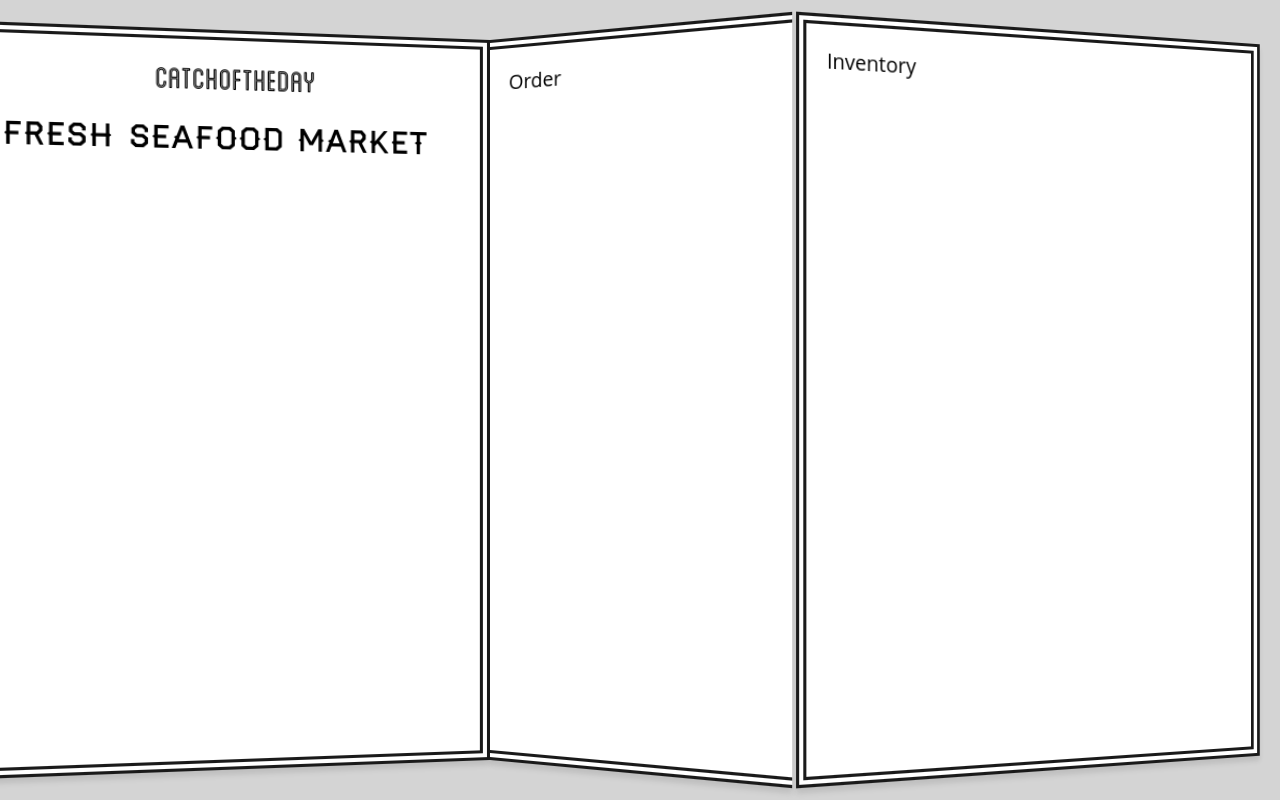
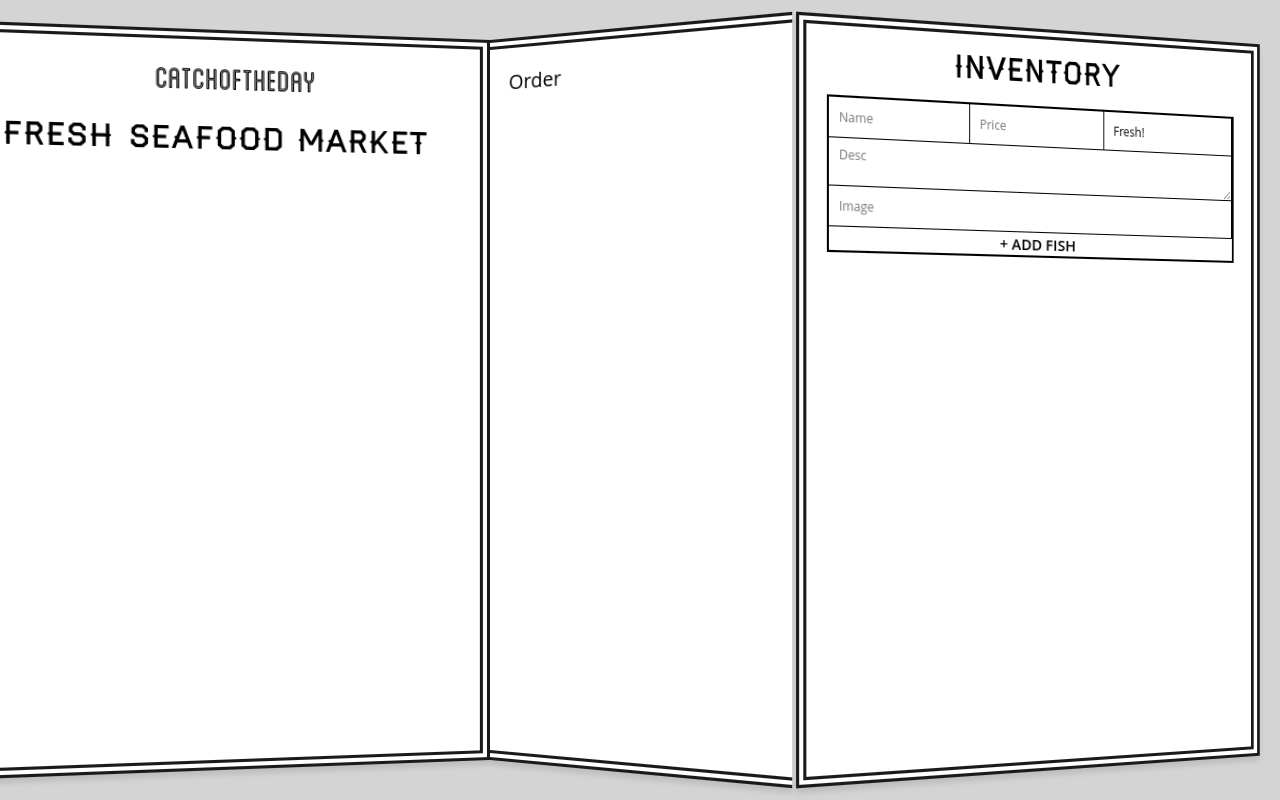
Before and after one commit to tehillaFeldman/catch-of-the-day, a React (Create React App) app: page / in a window 1280 px wide. Both pictures are taken after a click on the button "VISIT STORE". Shown: the top 800 px of the page. Built offline with nearby package versions, Linux system fonts and the light colour scheme.

Commit message:
understanding state

```diff
--- /dev/null
+++ b/src/components/AddFishForm.js
@@ -0,0 +1,55 @@
+import React, { Component } from 'react';
+
+class AddFishForm extends Component {
+  nameRef = React.createRef();
+  priceRef = React.createRef();
+  statusRef = React.createRef();
+  descRef = React.createRef();
+  imageRef = React.createRef();
+
+  createFish = (e) => {
+    e.preventDefault();
+    const fish = {
+      name: this.nameRef.current.value,
+      price: parseFloat(this.priceRef.current.value),
+      status: this.statusRef.current.value,
+      desc: this.descRef.current.value,
+      image: this.imageRef.current.value,
+    };
+    this.props.addFish(fish);
+    //refresh form
+    e.currentTarget.reset();
+  };
+  render() {
+    return (
+      <form className='fish-edit' onSubmit={this.createFish}>
+        <input name='name' ref={this.nameRef} type='text' placeholder='Name' />
+        <input
+          name='price'
+          ref={this.priceRef}
+          type='text'
+          placeholder='Price'
+        />
+        <select name='status' ref={this.statusRef}>
+          <option value='available'>Fresh!</option>
+          <option value='unavailable'>Sold Out!</option>
+        </select>
+        <textarea
+          name='desc'
+          ref={this.descRef}
+          type='text'
+          placeholder='Desc'
+        />
+        <input
+          name='image'
+          ref={this.imageRef}
+          type='text'
+          placeholder='Image'
+        />
+        <button type='submit'>+ Add Fish</button>
+      </form>
+    );
+  }
+}
+
+export default AddFishForm;
--- a/src/components/App.js
+++ b/src/components/App.js
@@ -4,6 +4,18 @@ import Order from './Order';
 import Inventory from './Inventory';
 
 class App extends Component {
+  state = {
+    fishes: {},
+    order: {},
+  };
+  addFish = (fish) => {
+    // take a copy of existing state
+    const fishes = { ...this.state.fishes };
+    // add our new fish to fishes
+    fishes[`fish${Date.now()}`] = fish;
+    // set the new fishes object to state
+    this.setState({ fishes: fishes });
+  };
   render() {
     return (
       <div className='catch-of-the-day'>
@@ -11,7 +23,7 @@ class App extends Component {
           <Header tagline='Fresh Seafood Market' />
         </div>
         <Order />
-        <Inventory />
+        <Inventory addFish={this.addFish} />
       </div>
     );
   }
--- a/src/components/Inventory.js
+++ b/src/components/Inventory.js
@@ -1,8 +1,14 @@
 import React, { Component } from 'react';
+import AddFishForm from './AddFishForm';
 
 class Inventory extends Component {
   render() {
-    return <div className='inventory'>Inventory</div>;
+    return (
+      <div className='inventory'>
+        <h2>Inventory</h2>
+        <AddFishForm addFish={this.props.addFish} />
+      </div>
+    );
   }
 }
 
--- a/src/index.js
+++ b/src/index.js
@@ -1,4 +1,4 @@
-import { Component } from 'react';
+import React from 'react';
 import { render } from 'react-dom';
 import Router from './components/Router';
 import './css/style.css';
```
